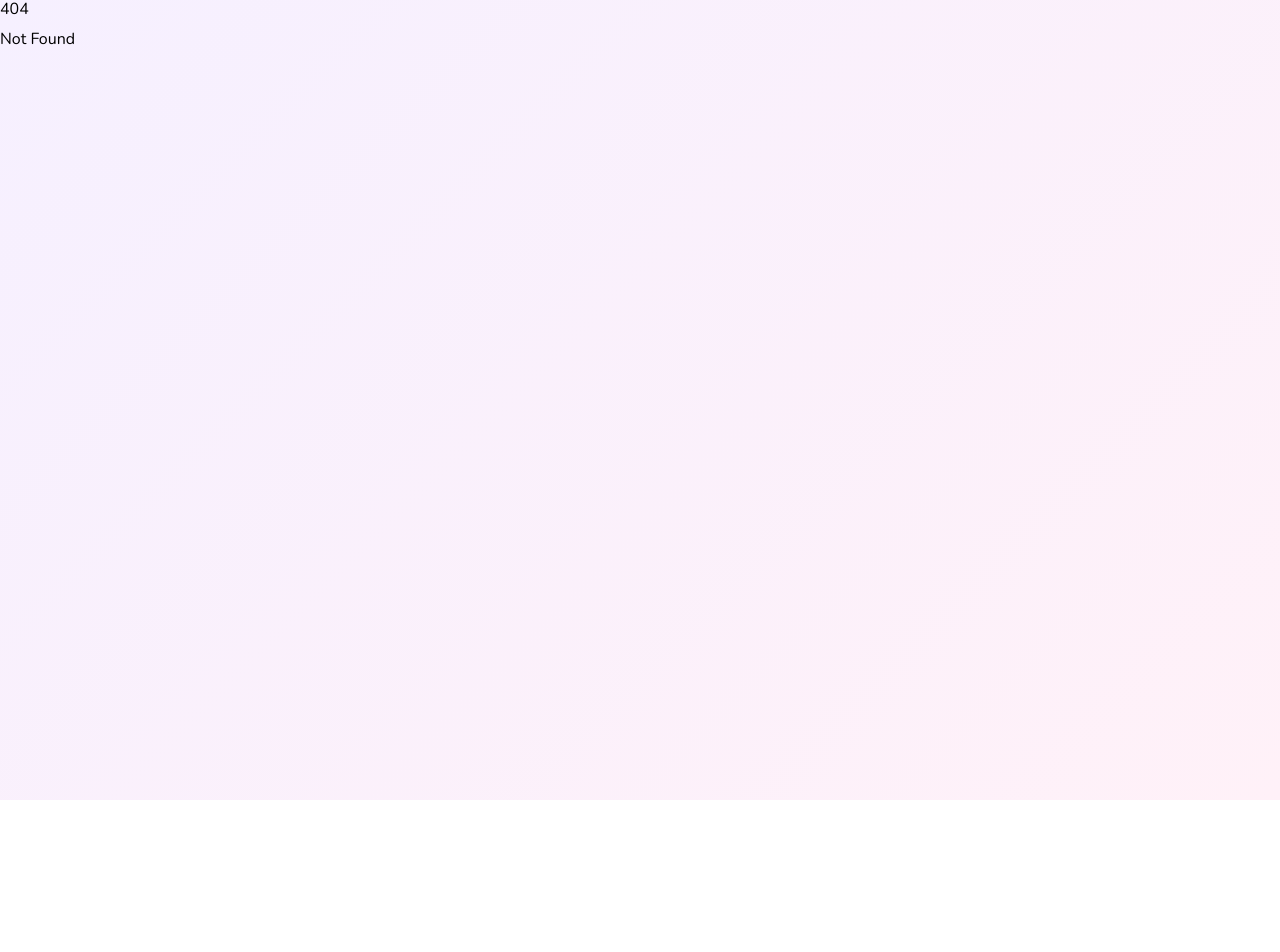
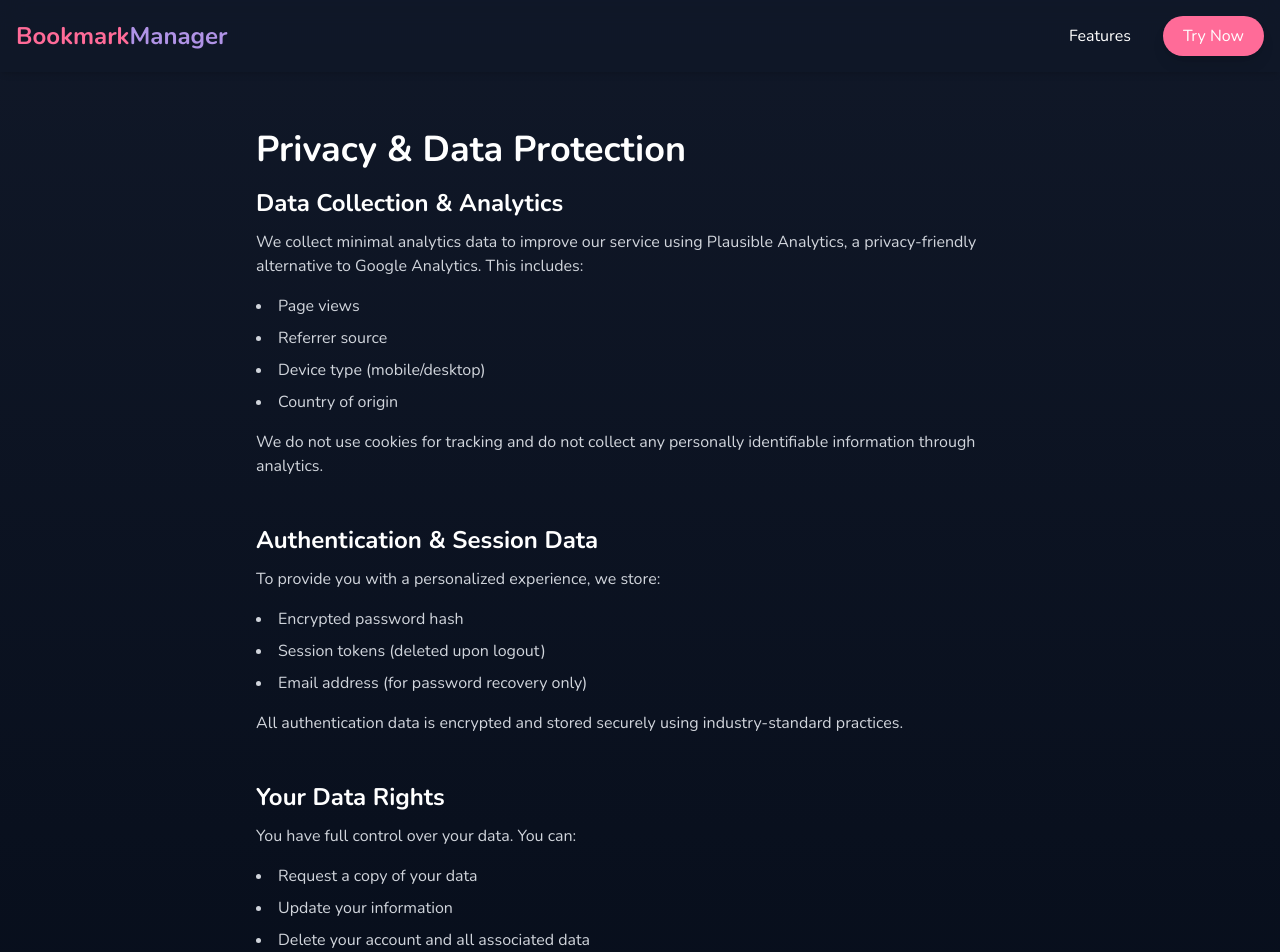
Before and after one commit to poesterlin/bookmarkManager, a SvelteKit app: page /privacy in a window 1280 px wide. Before the commit this address had no page. Shown: the top 952 px of the page. Before the commit the page ends 800 px from the top, so only its background shows below. Built offline with nearby package versions, Linux system fonts and the light colour scheme.

Commit message:
add privacy policy

```diff
--- a/src/routes/(authenticated)/profile/+page.svelte
+++ b/src/routes/(authenticated)/profile/+page.svelte
@@ -38,6 +38,10 @@
 		</p>
 
 		<div class="flex flex-col gap-8">
+			<a href="/privacy" class="m-auto w-max rounded-full px-6 font-semibold tracking-wider text-slate-600 transition-all duration-300 focus:ring-2 focus:ring-slate-200 focus:outline-none hover:underline"
+				>Privacy Policy</a
+			>
+
 			<a
 				href="/export"
 				download="bookmarks.html"
--- a/src/routes/intro/Footer.svelte
+++ b/src/routes/intro/Footer.svelte
@@ -35,8 +35,8 @@
           <div>
             <h3 class="text-white font-semibold mb-3">Legal</h3>
             <ul class="space-y-2">
-              <li><a href="/" class="text-gray-400 hover:text-primary-400 transition-colors">Privacy Policy</a></li>
-              <li><a href="/" class="text-gray-400 hover:text-primary-400 transition-colors">Terms of Service</a></li>
+              <li><a href="/privacy" class="text-gray-400 hover:text-primary-400 transition-colors">Privacy Policy</a></li>
+              <!-- <li><a href="/" class="text-gray-400 hover:text-primary-400 transition-colors">Terms of Service</a></li> -->
             </ul>
           </div>
         </div>
--- /dev/null
+++ b/src/routes/privacy/+page.svelte
@@ -0,0 +1,85 @@
+<script lang="ts">
+	import Header from '../intro/Header.svelte';
+	import Footer from '../intro/Footer.svelte';
+</script>
+
+<div class="min-h-screen bg-gradient-to-b from-gray-900 to-gray-950 text-white">
+	<Header />
+
+	<main class="container mx-auto px-4 py-32">
+		<div class="mx-auto max-w-3xl">
+			<h1 class="mb-8 text-4xl font-bold">Privacy & Data Protection</h1>
+
+			<section class="mb-12">
+				<h2 class="mb-4 text-2xl font-semibold">Data Collection & Analytics</h2>
+				<p class="mb-4 text-gray-300">
+					We collect minimal analytics data to improve our service using Plausible Analytics, a
+					privacy-friendly alternative to Google Analytics. This includes:
+				</p>
+				<ul class="mb-4 list-inside list-disc space-y-2 text-gray-300">
+					<li>Page views</li>
+					<li>Referrer source</li>
+					<li>Device type (mobile/desktop)</li>
+					<li>Country of origin</li>
+				</ul>
+				<p class="text-gray-300">
+					We do not use cookies for tracking and do not collect any personally identifiable
+					information through analytics.
+				</p>
+			</section>
+
+			<section class="mb-12">
+				<h2 class="mb-4 text-2xl font-semibold">Authentication & Session Data</h2>
+				<p class="mb-4 text-gray-300">To provide you with a personalized experience, we store:</p>
+				<ul class="mb-4 list-inside list-disc space-y-2 text-gray-300">
+					<li>Encrypted password hash</li>
+					<li>Session tokens (deleted upon logout)</li>
+					<li>Email address (for password recovery only)</li>
+				</ul>
+				<p class="text-gray-300">
+					All authentication data is encrypted and stored securely using industry-standard
+					practices.
+				</p>
+			</section>
+
+			<section class="mb-12">
+				<h2 class="mb-4 text-2xl font-semibold">Your Data Rights</h2>
+				<p class="mb-4 text-gray-300">You have full control over your data. You can:</p>
+				<ul class="mb-4 list-inside list-disc space-y-2 text-gray-300">
+					<li>Request a copy of your data</li>
+					<li>Update your information</li>
+					<li>Delete your account and all associated data</li>
+				</ul>
+			</section>
+
+			<section class="mb-12">
+				<h2 class="mb-4 text-2xl font-semibold">Open Source License</h2>
+				<div class="rounded-lg bg-gray-800 p-6">
+					<h3 class="mb-4 text-lg font-semibold">MIT License</h3>
+					<p class="text-sm leading-relaxed text-gray-300">
+						Permission is hereby granted, free of charge, to any person obtaining a copy of this
+						software and associated documentation files (the "Software"), to deal in the Software
+						without restriction, including without limitation the rights to use, copy, modify,
+						merge, publish, distribute, sublicense, and/or sell copies of the Software, and to
+						permit persons to whom the Software is furnished to do so, subject to the following
+						conditions:
+					</p>
+					<p class="mt-4 text-sm leading-relaxed text-gray-300">
+						The above copyright notice and this permission notice shall be included in all copies or
+						substantial portions of the Software.
+					</p>
+					<p class="mt-4 text-sm leading-relaxed text-gray-300">
+						THE SOFTWARE IS PROVIDED "AS IS", WITHOUT WARRANTY OF ANY KIND, EXPRESS OR IMPLIED,
+						INCLUDING BUT NOT LIMITED TO THE WARRANTIES OF MERCHANTABILITY, FITNESS FOR A PARTICULAR
+						PURPOSE AND NONINFRINGEMENT. IN NO EVENT SHALL THE AUTHORS OR COPYRIGHT HOLDERS BE
+						LIABLE FOR ANY CLAIM, DAMAGES OR OTHER LIABILITY, WHETHER IN AN ACTION OF CONTRACT, TORT
+						OR OTHERWISE, ARISING FROM, OUT OF OR IN CONNECTION WITH THE SOFTWARE OR THE USE OR
+						OTHER DEALINGS IN THE SOFTWARE.
+					</p>
+				</div>
+			</section>
+		</div>
+	</main>
+
+	<Footer />
+</div>
```
